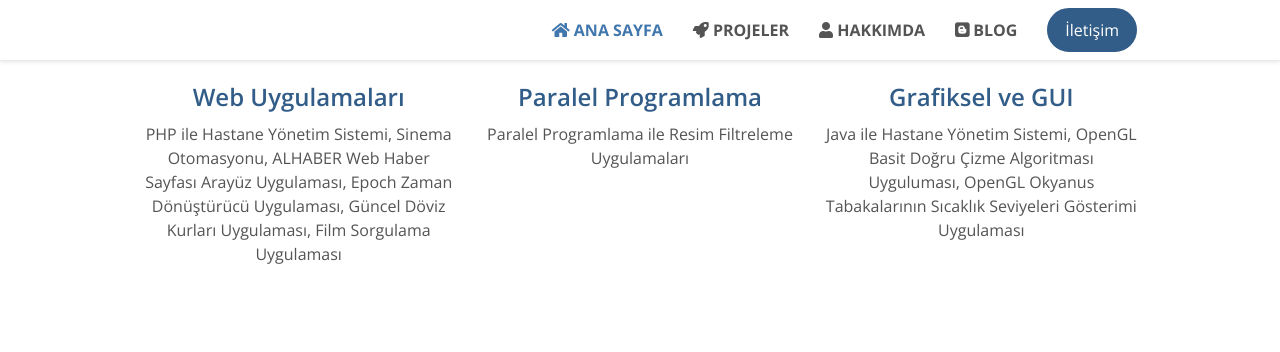
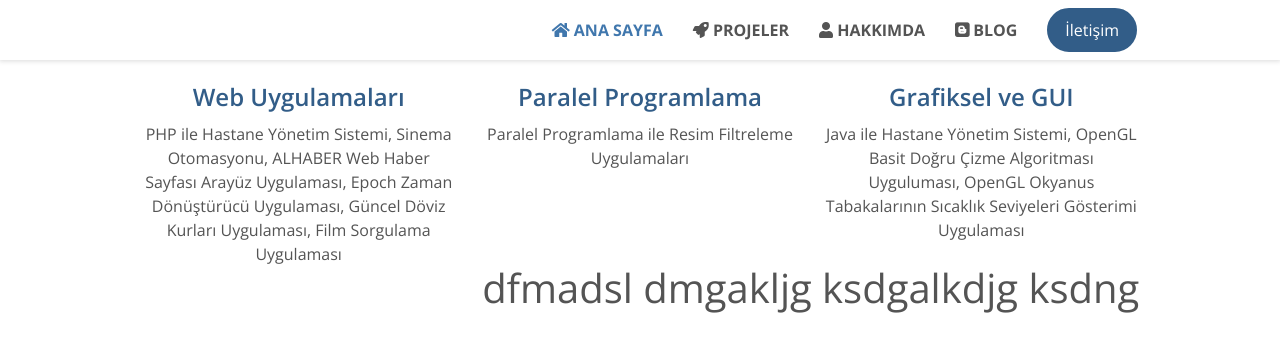
Before and after one commit to shrgrl/shrgrl.github.io, a Jekyll site: the page built from _pages/index.html, in a window 1280 px wide and 900 px high, scrolled down 1307 px, cut to the strip 0-373 px from the top of the window. Shown: the top 352 px of the strip. Built offline with Jekyll 4.4.1, drawn with Linux system fonts in a browser that asks for light colours; nearby versions of some CDN libraries.

Commit message:
Update index.html

```diff
--- a/_pages/index.html
+++ b/_pages/index.html
@@ -48,6 +48,7 @@
           Java ile Hastane Yönetim Sistemi, OpenGL Basit Doğru Çizme Algoritması Uyguluması, OpenGL Okyanus Tabakalarının Sıcaklık Seviyeleri Gösterimi Uygulaması
         </p>
       </div>
+      <h3>dfmadsl  dmgakljg ksdgalkdjg ksdng</h3>
     </div>
   </div>
 </div>
@@ -71,22 +72,10 @@
     <br>
     <div class="row">
       <div class="col-sm-4 col-lg-2">
-
-      </div>
-      <div class="col-sm-4 col-lg-2">
-
-      </div>
-      <div class="col-sm-4 col-lg-2">
          <img class="img-fluid img-grayscale" src="{{ base }}/assets/images/education/atauni.jpg" alt="Ataturk University">
       </div>
       <div class="col-sm-4 col-lg-2">
         <img class="img-fluid img-grayscale" src="{{ base }}/assets/images/education/youtube.png" alt="YouTube">
-      </div>
-      <div class="col-sm-4 col-lg-2">
-
-      </div>
-      <div class="col-sm-4 col-lg-2">
-
       </div>
     </div>
   </div>
```
